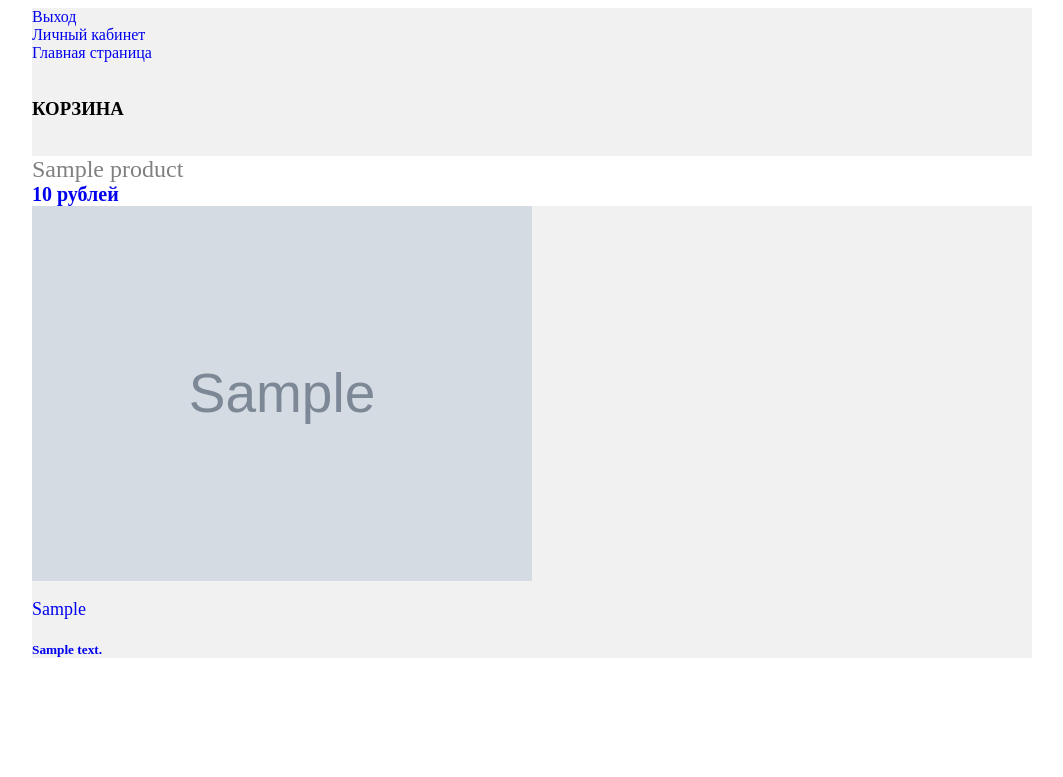
After one commit to ochirKH/online-shop11, a PHP site: page /cart.php in a window 1280 px wide. The commit adds this page. Shown: the top 777 px of the page, without its empty margins (108-1171 px from the left). Run offline with PHP 8.4, Linux system fonts and the light colour scheme; the visitor is signed in with stand-in values (Sample User, id 1); tables that the repository leaves empty or names only in its code hold one stand-in row (values such as "Sample post"); grey boxes marked "Sample" are stand-in pictures; some libraries are stand-ins or nearby versions.

Commit message:
добавлена корзина, количество товара изменяется, появился дебаг

```diff
--- a/docker-compose.yml
+++ b/docker-compose.yml
@@ -12,10 +12,13 @@ services:
     build: ./docker/php
     volumes:
       - /home/ochir/projects/online-shop11-ochir:/var/www/html
+      - ./docker/php/xdebug.ini:/usr/local/etc/php/conf.d/docker-php-ext-xdebug.ini
 
 
   postgres:
     image: postgres:13
+    volumes:
+      - ./docker/postgres/data:/var/lib/postgresql/data
     environment:
       - POSTGRES_USER=${DB_USER}
       - POSTGRES_PASSWORD=${DB_PASSWORD}
--- /dev/null
+++ b/docker/php/xdebug.ini
@@ -0,0 +1,6 @@
+zend_extension=xdebug
+
+[xdebug]
+xdebug.mode=develop,debug
+xdebug.client_host=172.17.0.1
+xdebug.start_with_request=yes
--- /dev/null
+++ b/src/public/cart.php
@@ -0,0 +1,114 @@
+<?php
+session_start();
+
+if (!isset($_SESSION['userId'])) {
+    header("Location: /get_login.php");
+}
+$userId = $_SESSION['userId'];
+
+
+$pdo = new PDO("pgsql:host=postgres; port=5432; dbname=name", "user", "pwd");
+
+$exec = $pdo->prepare('SELECT product_id FROM user_products WHERE user_id = :user'); // вытаскиваю Id продуктов у пользователя
+$exec->execute(['user' => $userId]);
+$products = $exec->fetchAll();
+
+$result = [];
+
+foreach ($products as $product) {
+    $productId = $product['product_id'];
+    $exec = $pdo->prepare('SELECT * FROM products WHERE id = :product'); // далее смотрим те продукты которые были у пользователя
+    $exec->execute(['product' => $productId]);
+    $result[] = $exec->fetch();
+
+}
+
+?>
+<div class="container">
+    <a href='/logout'>Выход</a>
+    <div>
+        <a href='/profile'>Личный кабинет</a>
+    </div>
+    <div>
+        <a href='/main'>Главная страница</a>
+    </div>
+    <h3>КОРЗИНА</h3>
+    <div class="card-deck">
+        <?php foreach ($result as $product): ?>
+        <form action="/main" method="POST"></form>
+        <div class="card text-center">
+            <a href="#">
+                <div class="card-header">
+                    <?php echo $product['name'] ?? ''; ?>
+                </div>
+                <div class="card-footer">
+                    <?php echo $product['price'] ?? ''; ?> рублей
+                </div>
+                <img class="card-img-top" src=<?php echo $product['images'] ?? ''; ?> width="500" alt="Card image">
+                <div class="card-body">
+                    <p class="card-text text-muted"> <?php echo $product['category'] ?? ''; ?></p>
+                    <a href="#"><h5 class="card-title"><?php echo $product['description'] ?? ''; ?></h5></a>
+                </div>
+            </a>
+        </div>
+        <!--            <input type="text" hidden placeholder="Enter product-id" name="product-id" id="product-id" value="-->
+        <?php //echo $product['id']?><!--" required>-->
+        <!--            <button type="submit" >Add</button>-->
+        </form>
+    </div>
+    <?php endforeach; ?>
+</div>
+
+<style>
+    /*img {*/
+    /*    display: block;*/
+    /*    margin: 0 auto;*/
+    /*}*/
+    .container {
+        background-color: #f1f1f1;
+        width: 1000px;
+        margin: 0 auto;
+
+    }
+
+    body {
+        font-style: sans-serif;
+    }
+
+    a {
+        text-decoration: none;
+    }
+
+    a:hover {
+        text-decoration: none;
+    }
+
+    h3 {
+        line-height: 3em;
+    }
+
+    .card {
+        max-width: 500em;
+    }
+
+    .card:hover {
+        box-shadow: 1px 2px 10px lightgray;
+        transition: 0.2s;
+    }
+
+    .card-header {
+        font-size: 24px;
+        color: gray;
+        background-color: white;
+    }
+
+    .text-muted {
+        font-size: 18px;
+    }
+
+    .card-footer {
+        font-weight: bold;
+        font-size: 20px;
+        background-color: white;
+    }
+</style>
--- a/src/public/handle_registration.php
+++ b/src/public/handle_registration.php
@@ -86,6 +86,7 @@ if (empty($errors)) {
     // Если нет ошибок, то выполняем процесс регистрации
 
     $pdo = new PDO("pgsql:host=postgres; port=5432; dbname=name", "user", "pwd");
+
     $stmt = $pdo->prepare("INSERT INTO users (name, email, password) VALUES (:name, :email, :password)");
     $hash = password_hash($password, PASSWORD_DEFAULT);
     $stmt->execute(['name' => $name, 'email' => $email, 'password' => $hash]);
--- /dev/null
+++ b/src/public/logout.php
@@ -0,0 +1,4 @@
+<?php
+session_start();
+session_destroy();
+header('Location: /login');
```
Also changed, not shown: src/public/get_add_product.php (renamed from src/public/get_registration.php, +7 -22 lines), src/public/handle_add_product.php (added, +63 -0 lines), src/public/index.php (+23 -4 lines), 2 other files.
